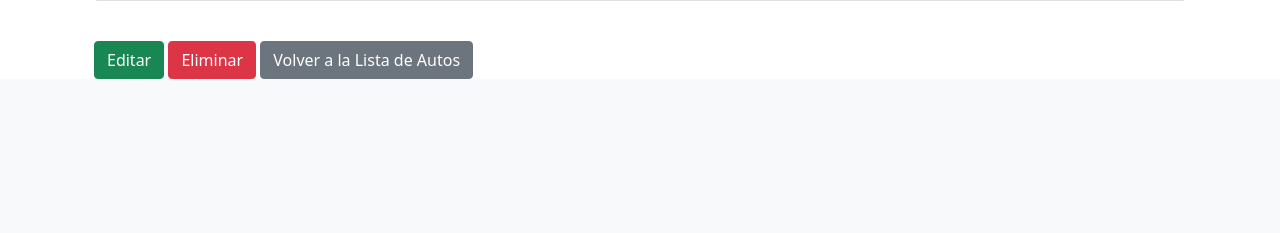
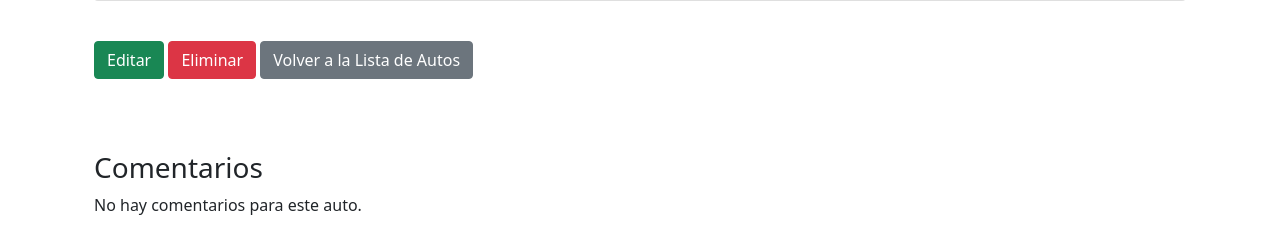
Before and after one commit to JoelFedericoCabral/consecionaria, a Django app: page /gestion/autos/3/ in a window 1280 px wide. Shown: the part 940-1173 px from the top of the page. Before the commit the page ends 1019 px from the top, so only its background shows below. Run offline with Django 5.2, Linux system fonts and the light colour scheme; data comes from the database, SQL or seed files in the repository; both versions use the stored data as it was after the commit.

Commit message:
add comments to the car detail

```diff
--- a/gestion/templates/autos/detail.html
+++ b/gestion/templates/autos/detail.html
@@ -23,5 +23,21 @@
         <button type="submit" class="btn btn-danger mt-3">Eliminar</button>
     </form>
     <a href="{% url 'auto-list' %}" class="btn btn-secondary mt-3">Volver a la Lista de Autos</a>
+    <br><br>
+    <br><br>
+
+    <h3>Comentarios</h3>
+    {% if comentarios %}
+        <ul>
+            {% for comentario in comentarios %}
+                <li>
+                    Usuario: <strong>{{ comentario.autor.username }}:</strong>
+                    {{ comentario.comentario }}
+                </li>
+            {% endfor %}
+        </ul>
+    {% else %}
+        <p>No hay comentarios para este auto.</p>
+    {% endif %}
 </div>
 {% endblock %}
--- a/gestion/views/auto_view.py
+++ b/gestion/views/auto_view.py
@@ -1,7 +1,7 @@
 from django.http import HttpResponseNotAllowed
 from django.views import View
 from django.shortcuts import render, get_object_or_404, redirect
-from gestion.models import Auto, ModeloAuto, Categoria
+from gestion.models import Auto, ModeloAuto, Comentario
 from gestion.repositories.auto_repository import AutoRepository
 from gestion.forms import AutoForm
 from django.contrib.auth.decorators import login_required
@@ -18,7 +18,8 @@ class AutoDetailView(View):
     def get(self, request, id, *args, **kwargs):
         repo = AutoRepository()
         auto = get_object_or_404(Auto, id=id)
-        return render(request, 'autos/detail.html', dict(auto=auto))
+        comentarios = Comentario.objects.filter(auto=auto)
+        return render(request, 'autos/detail.html', dict(auto=auto, comentarios=comentarios))
 
 @method_decorator([login_required, staff_required], name='dispatch')
 class AutoDeleteView(View):
```
Also changed, not shown: db.sqlite3.
